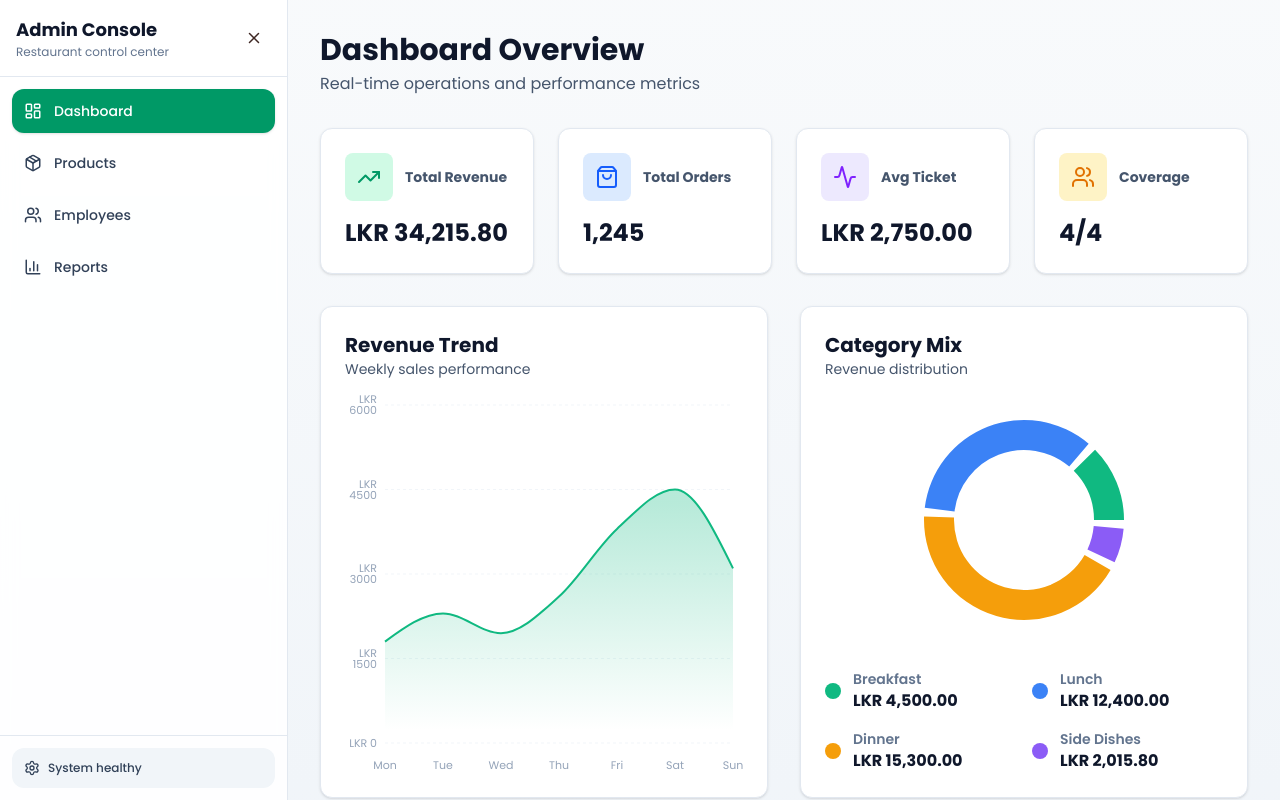
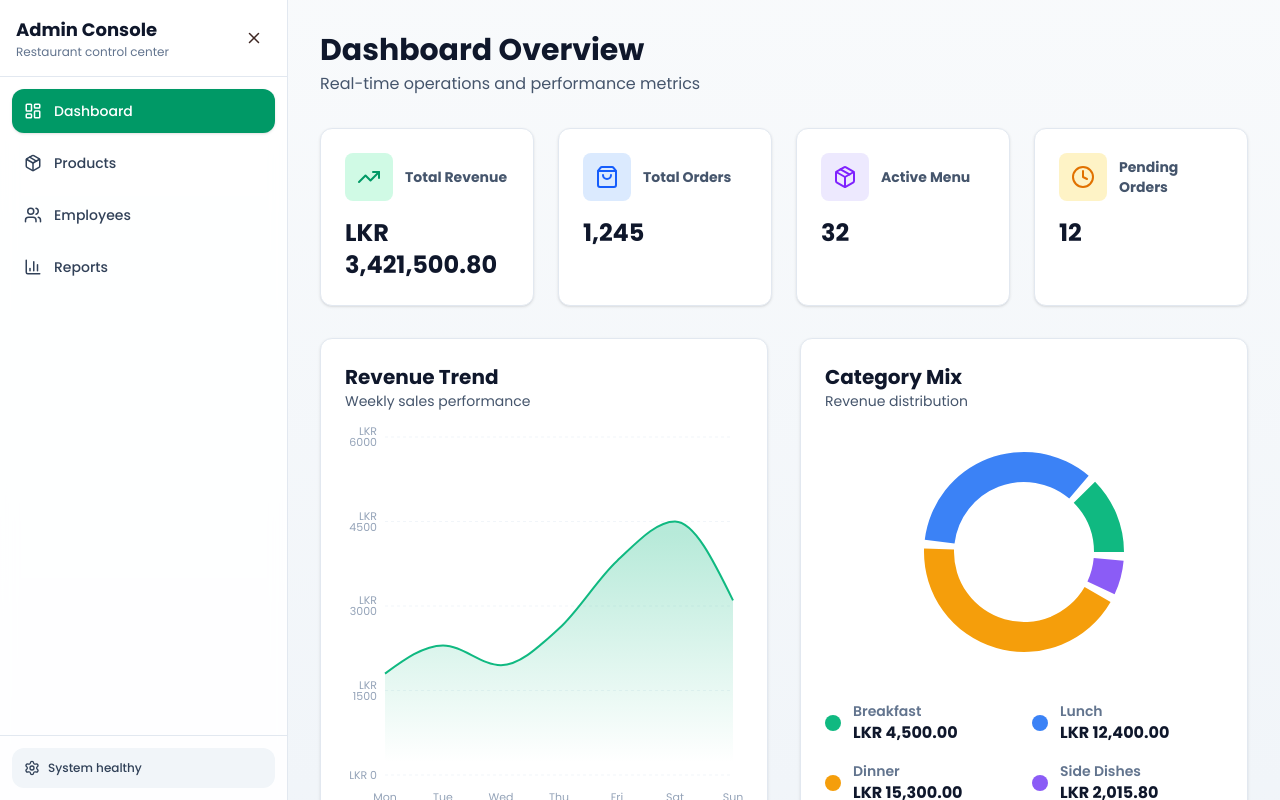
Before and after one commit to sameerajayakodi/Food-Kiosk, a React (Vite) app: page /admin in a window 1280 px wide. Built offline with nearby package versions, Linux system fonts and the light colour scheme.

Commit message:
feat: implement AdminDashboard and POSPage components and update document title

```diff
--- a/index.html
+++ b/index.html
@@ -8,7 +8,7 @@
     <link rel="preconnect" href="https://fonts.googleapis.com">
     <link rel="preconnect" href="https://fonts.gstatic.com" crossorigin>
     <link href="https://fonts.googleapis.com/css2?family=Poppins:ital,wght@0,300;0,400;0,500;0,600;0,700;1,400&display=swap" rel="stylesheet">
-    <title>Caffinity - Italian Coffee Shop</title>
+    <title>Food Kiosk</title>
   </head>
   <body>
     <div id="root"></div>
--- a/src/pages/admin/AdminDashboard.tsx
+++ b/src/pages/admin/AdminDashboard.tsx
@@ -57,12 +57,7 @@ export default function AdminDashboard() {
     [paidOrders],
   );
 
-  const averageOrderValue =
-    paidOrders.length > 0 ? totalRevenue / paidOrders.length : 0;
-
-  const activeEmployees = employees.filter(
-    (employee) => employee.active,
-  ).length;
+  const pendingOrdersCount = orders.filter(o => o.status === "Pending" || o.status === "Preparing").length;
   const activeProducts = products.filter((product) => product.available).length;
 
   const categoryStatsRaw = useMemo(() => {
@@ -90,15 +85,10 @@ export default function AdminDashboard() {
   // DUMMY DATA FALLBACK LOGIC
   const isDemo = orders.length === 0;
 
-  const d_todayOrdersLength = isDemo ? 84 : todayOrders.length.toString();
-  const d_todayRevenue = isDemo ? 2154.50 : todayRevenue;
-  const d_activeStaff = isDemo ? "6" : activeEmployees.toString();
-  const d_activeProducts = isDemo ? "32" : activeProducts.toString();
-
-  const d_totalRevenue = isDemo ? 34215.80 : totalRevenue;
+  const d_totalRevenue = isDemo ? 3421500.80 : totalRevenue;
   const d_totalOrders = isDemo ? "1,245" : orders.length.toString();
-  const d_avgTicket = isDemo ? 2750.00 : averageOrderValue;
-  const d_staffCoverage = isDemo ? "4/4" : `${activeEmployees}/${employees.length}`;
+  const d_activeMenu = isDemo ? "32" : activeProducts.toString();
+  const d_pendingOrders = isDemo ? "12" : pendingOrdersCount.toString();
 
   const categoryStats = isDemo ? [
     { name: "Breakfast", value: 4500 },
@@ -159,15 +149,15 @@ export default function AdminDashboard() {
           color="blue"
         />
         <StatCard
-          title="Avg Ticket"
-          value={formatCurrency(d_avgTicket)}
-          icon={Activity}
+          title="Active Menu"
+          value={d_activeMenu}
+          icon={Package}
           color="violet"
         />
         <StatCard
-          title="Coverage"
-          value={d_staffCoverage}
-          icon={Users}
+          title="Pending Orders"
+          value={d_pendingOrders}
+          icon={Clock}
           color="amber"
         />
       </section>
--- a/src/pages/pos/POSPage.tsx
+++ b/src/pages/pos/POSPage.tsx
@@ -120,19 +120,19 @@ export default function POSPage() {
     <div className="min-h-screen w-full bg-slate-50">
       <div className="grid grid-cols-1 xl:grid-cols-[3fr_1fr] min-h-screen w-full">
         <section className="h-screen flex flex-col">
-          <div className="bg-emerald-50 border-b border-emerald-100 p-4 relative overflow-hidden shrink-0">
+          {/* <div className="bg-emerald-50  border-b border-emerald-100 p-4 relative overflow-hidden shrink-0">
 
 
-            <div className="relative z-10 flex items-center gap-3">
+            <div className="relative z-10 flex  items-center gap-3">
 
-              <div>
+              <div >
                 <h1 className="text-xl font-bold text-emerald-950">Select Your Dish</h1>
                 <p className="text-emerald-700 text-xs">
                   Browse meals, customize your cart, and checkout fast.
                 </p>
               </div>
             </div>
-          </div>
+          </div> */}
 
           <div className="bg-white border text-left border-emerald-100 shadow-sm p-4 md:p-5 flex-1 overflow-y-auto">
             <div className="flex gap-2 overflow-x-auto pb-1 mb-4 items-center">
```
